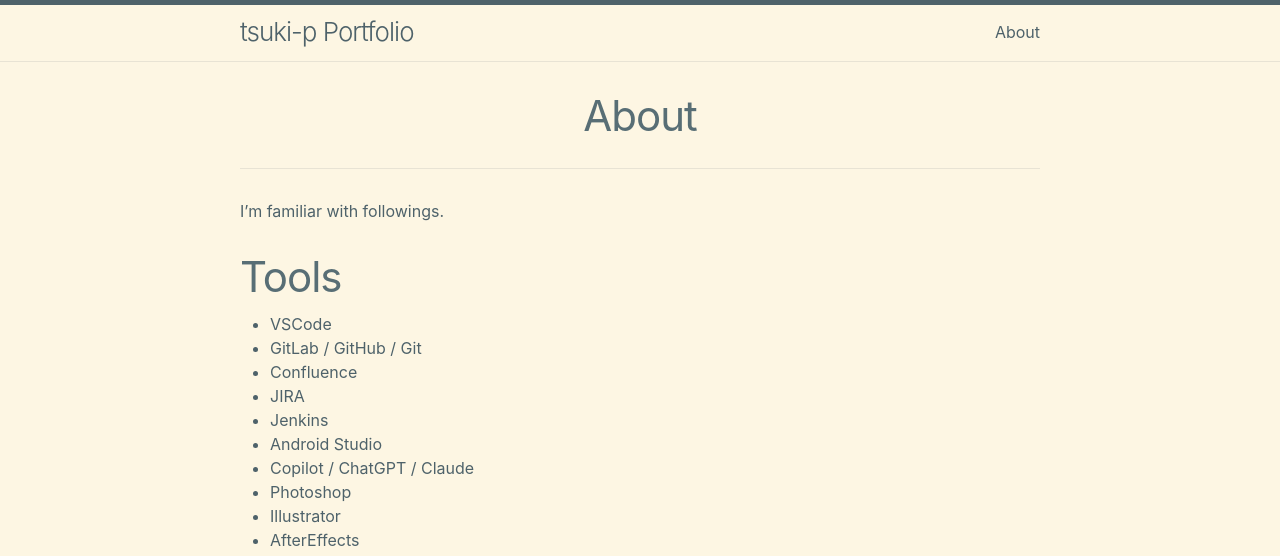
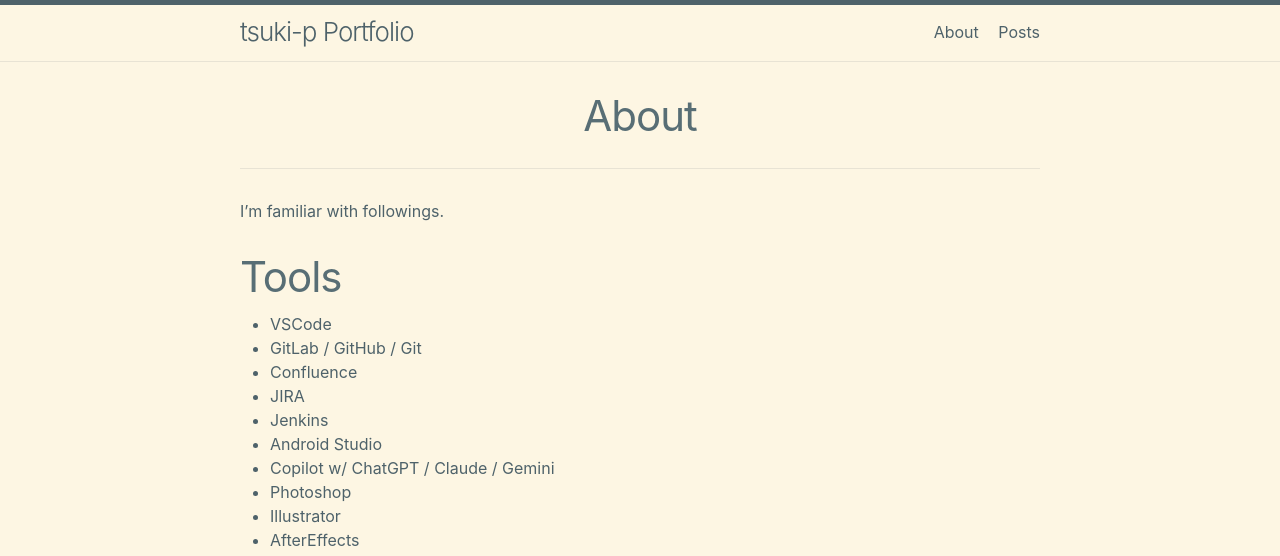
Before and after one commit to tsuki-p/portfolio, a Jekyll site: the page built from about.md, in a window 1280 px wide. Shown: the top 556 px of the page. Built offline with Jekyll 4.4.1, drawn with Linux system fonts in a browser that asks for light colours.

Commit message:
add posts.md

```diff
--- a/_config.yml
+++ b/_config.yml
@@ -62,6 +62,7 @@ minima:
 #     the order they should be rendered.
    nav_pages:
      - about.md
+     - posts.md
 #
 #   Set to `true` to show excerpts on the homepage.
 #   show_excerpts: false
--- a/about.md
+++ b/about.md
@@ -13,7 +13,7 @@ I'm familiar with followings.
 - JIRA
 - Jenkins
 - Android Studio
-- Copilot / ChatGPT / Claude
+- Copilot w/ ChatGPT / Claude / Gemini
 - Photoshop
 - Illustrator
 - AfterEffects
```
Also changed, not shown: index.md (+1 -1 lines), posts.md (added, +5 -0 lines).
